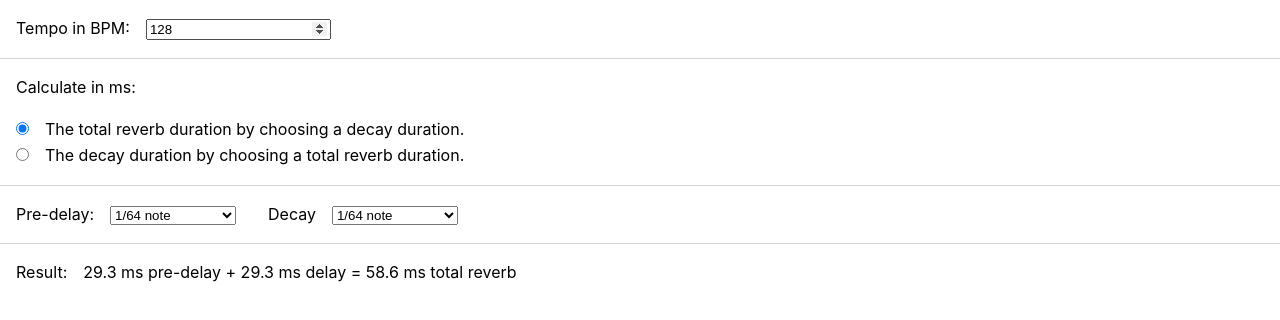
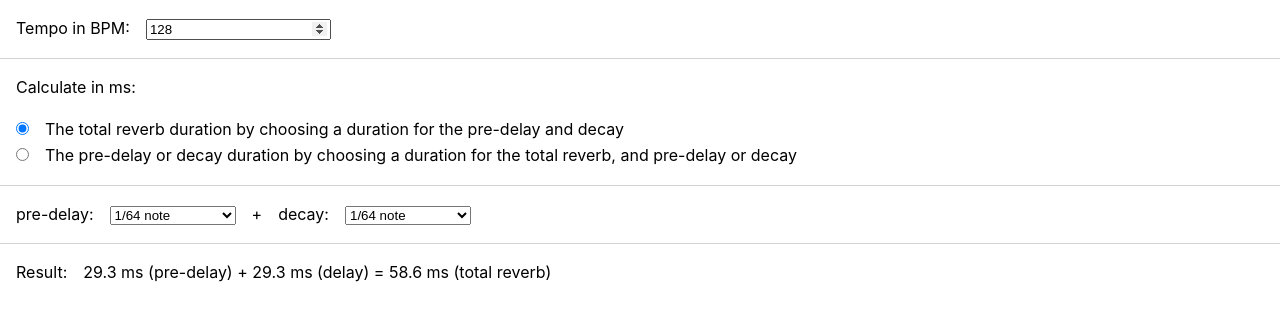
Before and after one commit to markuskreukniet/music-calculators, a React (Create React App) app in the folder React/music-calculators/: page / in a window 1280 px wide. Shown: the top 320 px of the page. Built offline with nearby package versions, Linux system fonts and the light colour scheme.

Commit message:
style update

```diff
--- a/React/music-calculators/src/components/Calculator.js
+++ b/React/music-calculators/src/components/Calculator.js
@@ -123,7 +123,7 @@ class Calculator extends React.Component {
           valueTwoInMs,
           this.props.valueTwoText,
           valueOneInMs + valueTwoInMs,
-          "total reverb", // TODO: determine if 'total reverb' should be a global constant
+          "(total reverb)", // TODO: determine if 'total reverb' should be a global constant
           "+"
         );
       case arithmeticOperation.subtraction:
@@ -133,7 +133,7 @@ class Calculator extends React.Component {
           valueOneInMs,
           this.props.valueOneText,
           valueTwoInMs - valueOneInMs,
-          "decay", // TODO: determine if 'decay' should be a global constant
+          "(decay)", // TODO: determine if 'decay' should be a global constant
           "-"
         );
       default:
--- a/React/music-calculators/src/components/DurationResultChoice.js
+++ b/React/music-calculators/src/components/DurationResultChoice.js
@@ -41,7 +41,8 @@ class DurationResultChoice extends React.Component {
             onChange={this.handleChange}
             defaultChecked // should be defaultChecked not checked
           />
-          The total reverb duration by choosing a decay duration.
+          The total reverb duration by choosing a duration for the pre-delay and
+          decay
         </label>
         <label className={displayBlock}>
           <input
@@ -50,7 +51,8 @@ class DurationResultChoice extends React.Component {
             value={arithmeticOperation.subtraction}
             onChange={this.handleChange}
           />
-          The decay duration by choosing a total reverb duration.
+          The pre-delay or decay duration by choosing a duration for the total
+          reverb, and pre-delay or decay
         </label>
       </div>
     );
--- a/React/music-calculators/src/components/ReverbCalculator.js
+++ b/React/music-calculators/src/components/ReverbCalculator.js
@@ -15,11 +15,11 @@ class ReverbCalculator extends React.Component {
           tempo={this.props.tempo}
           valueOne={this.props.preDelay}
           valueTwo={this.props.valueTwo}
-          valueOneText={"pre-delay"} // TODO: determine if this string should be a global constant
+          valueOneText={"(pre-delay)"} // TODO: determine if this string should be a global constant
           valueTwoText={
             this.props.arithmeticOperation === arithmeticOperation.addition
-              ? "delay"
-              : "total reverb"
+              ? "(delay)"
+              : "(total reverb)"
           } // TODO: determine if these strings should be global constants
           arithmeticOperation={this.props.arithmeticOperation}
         />
--- a/React/music-calculators/src/components/ReverbCalculatorApp.js
+++ b/React/music-calculators/src/components/ReverbCalculatorApp.js
@@ -33,11 +33,11 @@ class ReverbCalculatorApp extends React.Component {
 
   render() {
     const tempoLabelText = "Tempo in BPM:";
-    const preDelayLabelText = "Pre-delay:";
+    const preDelayLabelText = "pre-delay:";
     const valueTwoLabelText =
       this.state.durationResult === arithmeticOperation.addition
-        ? "Decay"
-        : "Total reverb:"; // TODO: check if this.state.durationResult is true
+        ? "decay:"
+        : "total reverb:"; // TODO: check if this.state.durationResult is true
 
     const defaultValueTempo = "128";
     const defaultValueSelect = "1/64 note";
@@ -53,14 +53,19 @@ class ReverbCalculatorApp extends React.Component {
         <DurationResultChoice
           onChange={(e) => this.handleChange(this.durationResult, e)}
         />
-        <div className={"display-block padding border-bottom"}>
+        <div className={"display-flex padding border-bottom"}>
           <LabeledSelectDuration
             labelText={preDelayLabelText}
             defaultValue={defaultValueSelect}
             name={this.preDelay}
-            class={"margin-right-2"}
+            class={"margin-right-1"}
             onChange={(e) => this.handleChange(this.preDelay, e)}
           />
+          <p className={"margin-right-1"}>
+            {this.state.durationResult === arithmeticOperation.addition
+              ? "+"
+              : "-"}
+          </p>
           <LabeledSelectDuration
             labelText={valueTwoLabelText}
             defaultValue={defaultValueSelect}
--- a/React/music-calculators/src/index.css
+++ b/React/music-calculators/src/index.css
@@ -1,6 +1,5 @@
 :root {
   --size1: 1rem;
-  --size2: 2rem;
 }
 
 body {
@@ -42,10 +41,6 @@ p {
   margin-right: var(--size1);
 }
 
-.margin-right-2 {
-  margin-right: var(--size2);
-}
-
 .padding {
   padding: var(--size1);
 }
```
